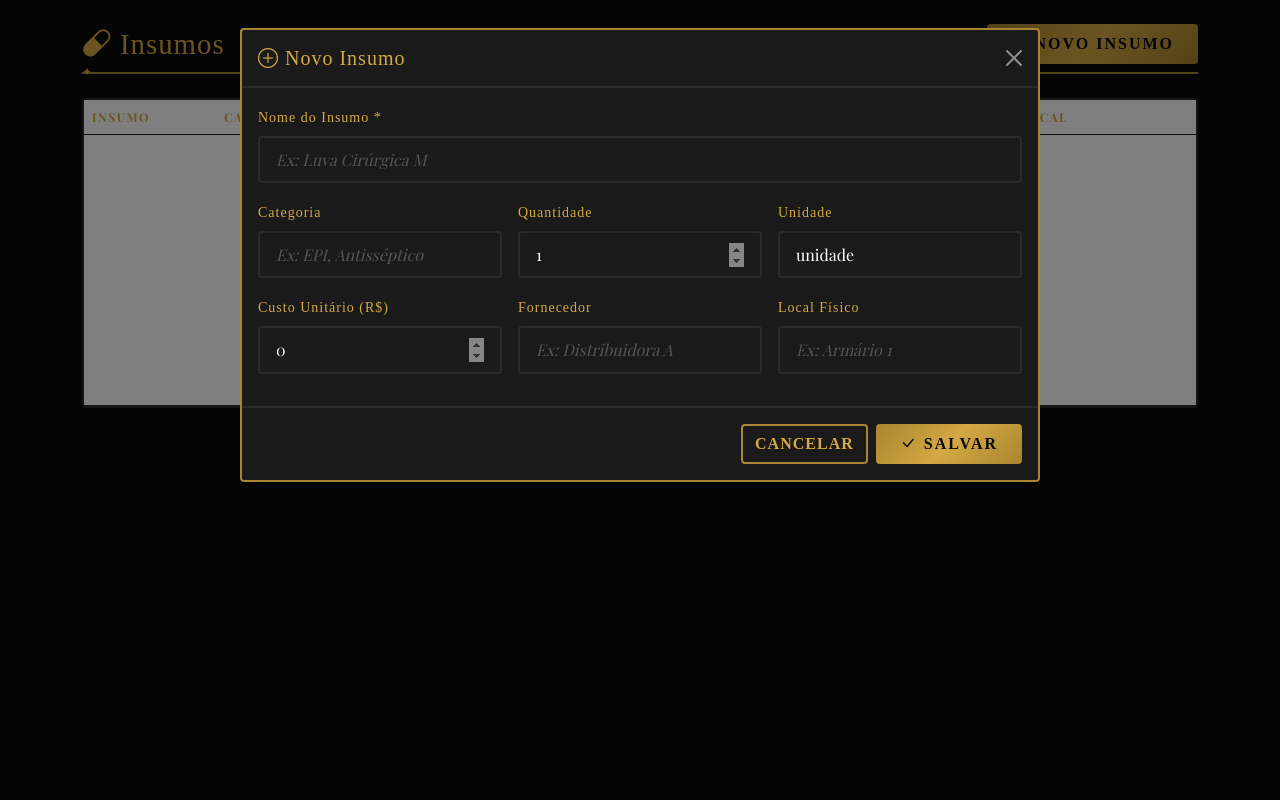
After one commit to triyngtobedev/pirataria-os, a Flask app: template app/templates/insumos.html in a window 1280 px wide, after a click on "NOVO INSUMO". The commit adds this page. Run offline with Flask 3, Linux system fonts and the light colour scheme; the template is opened without the code that fills it, so the values that code supplies are empty; some web fonts are replaced.

Commit message:
Foto produto, Insumos, Financeiro mensal, correção contraste estoque

```diff
--- a/app/static/style.css
+++ b/app/static/style.css
@@ -209,13 +209,18 @@ h1, h2, h3, h4, h5, h6,
 .table-pirataria td {
     border-color: var(--border-color) !important;
     vertical-align: middle;
-    color: #f0f0f0;
+    color: #e0e0e0;
     font-size: 0.9rem;
 }
 
 .table-pirataria td small {
-    color: #f0f0f0;
+    color: #cccccc;
     font-size: 0.9rem;
+}
+
+.table-pirataria tfoot td {
+    font-size: 0.95rem;
+    border-top: 2px solid var(--gold-dark) !important;
 }
 
 .table-pirataria tbody tr:hover {
@@ -238,8 +243,25 @@ h1, h2, h3, h4, h5, h6,
     color: var(--text-primary);
 }
 
-.form-pirataria::placeholder { color: #444; font-style: italic; }
+.form-pirataria::placeholder { color: #555; font-style: italic; }
 .form-pirataria option { background: var(--bg-card); color: var(--text-primary); }
+
+.form-pirataria[type="file"]::-webkit-file-upload-button {
+    background: linear-gradient(135deg, var(--gold-dark), var(--gold));
+    border: none;
+    color: #0a0a0a;
+    font-weight: 700;
+    padding: 0.3rem 0.8rem;
+    border-radius: 2px;
+    cursor: pointer;
+    font-size: 0.8rem;
+    margin-right: 0.5rem;
+}
+
+.nav-link .bi {
+    margin-right: 5px;
+    font-size: 0.9rem;
+}
 
 .status-disponivel {
     color: var(--green-accent);
@@ -343,3 +365,17 @@ h1, h2, h3, h4, h5, h6,
     left: 0;
     font-size: 12px;
 }
+
+.card-pirataria .table-pirataria tbody tr:hover {
+    background: rgba(212, 168, 67, 0.05);
+}
+
+input[type="number"]::-webkit-inner-spin-button {
+    opacity: 0.5;
+}
+
+.ano-nav {
+    display: inline-flex;
+    align-items: center;
+    gap: 0.5rem;
+}
--- a/app/templates/base.html
+++ b/app/templates/base.html
@@ -31,8 +31,10 @@
             <div class="collapse navbar-collapse" id="navbarNav">
                 <ul class="navbar-nav ms-auto">
                     <li class="nav-item"><a class="nav-link {% if request.path == '/dashboard' %}active{% endif %}" href="{{ url_for('dashboard.dashboard') }}"><i class="bi bi-speedometer2"></i>Dashboard</a></li>
-                    <li class="nav-item"><a class="nav-link {% if '/estoque' in request.path %}active{% endif %}" href="{{ url_for('estoque.listar') }}"><i class="bi bi-box-seam"></i>Estoque</a></li>
+                    <li class="nav-item"><a class="nav-link {% if '/estoque' in request.path %}active{% endif %}" href="{{ url_for('estoque.listar') }}"><i class="bi bi-box-seam"></i>Joias</a></li>
+                    <li class="nav-item"><a class="nav-link {% if '/insumos' in request.path %}active{% endif %}" href="{{ url_for('insumos.listar') }}"><i class="bi bi-capsule"></i>Insumos</a></li>
                     <li class="nav-item"><a class="nav-link {% if '/atendimento' in request.path %}active{% endif %}" href="{{ url_for('atendimento.listar') }}"><i class="bi bi-clipboard-check"></i>Atendimentos</a></li>
+                    <li class="nav-item"><a class="nav-link {% if '/financeiro' in request.path %}active{% endif %}" href="{{ url_for('financeiro.mensal') }}"><i class="bi bi-graph-up"></i>Financeiro</a></li>
                     <li class="nav-item"><a class="nav-link" href="{{ url_for('auth.logout') }}"><i class="bi bi-box-arrow-right"></i>Sair</a></li>
                 </ul>
             </div>
--- /dev/null
+++ b/app/templates/insumos.html
@@ -0,0 +1,190 @@
+{% extends "base.html" %}
+{% block title %}Insumos — Pirataria Body Art OS{% endblock %}
+{% block content %}
+<div class="d-flex justify-content-between align-items-center mb-4 section-header">
+    <h4 class="gold-text mb-0" style="font-size:1.8rem;"><i class="bi bi-capsule"></i> Insumos</h4>
+    <button class="btn btn-pirataria" data-bs-toggle="modal" data-bs-target="#modalAdicionar">
+        <i class="bi bi-plus-lg"></i> Novo Insumo
+    </button>
+</div>
+
+<div class="card card-pirataria">
+    <div class="card-body p-0">
+        <div class="table-responsive">
+            <table class="table table-pirataria mb-0">
+                <thead>
+                    <tr>
+                        <th>Insumo</th>
+                        <th>Categoria</th>
+                        <th>Qtd</th>
+                        <th>Unidade</th>
+                        <th>Custo Unt.</th>
+                        <th>Fornecedor</th>
+                        <th>Local</th>
+                        <th style="width:70px;"></th>
+                    </tr>
+                </thead>
+                <tbody>
+                    {% if insumos %}
+                        {% for i in insumos %}
+                        <tr>
+                            <td><strong class="gold-text">{{ i.nome }}</strong></td>
+                            <td><span style="color:#f0f0f0;">{{ i.categoria or '—' }}</span></td>
+                            <td class="fw-bold" style="color:#f0f0f0;">{{ i.quantidade }}</td>
+                            <td style="color:#999999;">{{ i.unidade }}</td>
+                            <td style="color:#f0f0f0;">R$ {{ "%.2f"|format(i.custo_unitario) }}</td>
+                            <td style="color:#999999;">{{ i.fornecedor or '—' }}</td>
+                            <td style="color:#999999;">{{ i.local_fisico or '—' }}</td>
+                            <td>
+                                <div class="d-flex gap-1">
+                                    <button class="btn btn-sm btn-outline-pirataria py-0 px-2" onclick="editarInsumo({{ i.id }}, '{{ i.nome.replace("'", "\\'") }}', '{{ i.categoria.replace("'", "\\'") }}', {{ i.quantidade }}, '{{ i.unidade }}', {{ i.custo_unitario }}, '{{ i.fornecedor.replace("'", "\\'") }}', '{{ i.local_fisico.replace("'", "\\'") }}')">
+                                        <i class="bi bi-pencil"></i>
+                                    </button>
+                                    <a href="{{ url_for('insumos.excluir', id=i.id) }}" class="btn btn-sm" style="border:1px solid var(--red-accent);color:var(--red-accent);border-radius:4px;padding:0 8px;" onclick="return confirm('Remover {{ i.nome }}?')">
+                                        <i class="bi bi-trash"></i>
+                                    </a>
+                                </div>
+                            </td>
+                        </tr>
+                        {% endfor %}
+                    {% else %}
+                        <tr>
+                            <td colspan="8">
+                                <div class="empty-state">
+                                    <i class="bi bi-capsule"></i>
+                                    <p class="mt-2">Nenhum insumo cadastrado</p>
+                                    <button class="btn btn-pirataria btn-sm" data-bs-toggle="modal" data-bs-target="#modalAdicionar">Adicionar Primeiro Insumo</button>
+                                </div>
+                            </td>
+                        </tr>
+                    {% endif %}
+                </tbody>
+            </table>
+        </div>
+    </div>
+</div>
+
+<div class="modal fade" id="modalAdicionar" tabindex="-1">
+    <div class="modal-dialog modal-lg">
+        <div class="modal-content" style="background:var(--bg-card);color:var(--text-primary);border:1px solid var(--border-color);">
+            <div class="modal-header border-secondary">
+                <h5 class="gold-text mb-0"><i class="bi bi-plus-circle"></i> Novo Insumo</h5>
+                <button type="button" class="btn-close btn-close-white" data-bs-dismiss="modal"></button>
+            </div>
+            <form method="POST" action="{{ url_for('insumos.adicionar') }}">
+                <div class="modal-body">
+                    <div class="mb-3">
+                        <label class="form-label gold-text small">Nome do Insumo *</label>
+                        <input type="text" name="nome" class="form-control form-pirataria" placeholder="Ex: Luva Cirúrgica M" required>
+                    </div>
+                    <div class="row g-3 mb-3">
+                        <div class="col-4">
+                            <label class="form-label gold-text small">Categoria</label>
+                            <input type="text" name="categoria" class="form-control form-pirataria" placeholder="Ex: EPI, Antisséptico" list="catList">
+                            <datalist id="catList">
+                                <option value="EPI"><option value="Antisséptico"><option value="Agulha">
+                                <option value="Embalagem"><option value="Higiene"><option value="Descartável">
+                            </datalist>
+                        </div>
+                        <div class="col-4">
+                            <label class="form-label gold-text small">Quantidade</label>
+                            <input type="number" name="quantidade" class="form-control form-pirataria" value="1" step="0.1" min="0">
+                        </div>
+                        <div class="col-4">
+                            <label class="form-label gold-text small">Unidade</label>
+                            <input type="text" name="unidade" class="form-control form-pirataria" value="unidade" list="unidList">
+                            <datalist id="unidList">
+                                <option value="unidade"><option value="par"><option value="ml">
+                                <option value="g"><option value="cx"><option value="pct">
+                            </datalist>
+                        </div>
+                    </div>
+                    <div class="row g-3 mb-3">
+                        <div class="col-4">
+                            <label class="form-label gold-text small">Custo Unitário (R$)</label>
+                            <input type="number" name="custo_unitario" class="form-control form-pirataria" value="0" step="0.01" min="0">
+                        </div>
+                        <div class="col-4">
+                            <label class="form-label gold-text small">Fornecedor</label>
+                            <input type="text" name="fornecedor" class="form-control form-pirataria" placeholder="Ex: Distribuidora A">
+                        </div>
+                        <div class="col-4">
+                            <label class="form-label gold-text small">Local Físico</label>
+                            <input type="text" name="local_fisico" class="form-control form-pirataria" placeholder="Ex: Armário 1">
+                        </div>
+                    </div>
+                </div>
+                <div class="modal-footer border-secondary">
+                    <button type="button" class="btn btn-outline-pirataria" data-bs-dismiss="modal">Cancelar</button>
+                    <button type="submit" class="btn btn-pirataria"><i class="bi bi-check-lg"></i> Salvar</button>
+                </div>
+            </form>
+        </div>
+    </div>
+</div>
+
+<div class="modal fade" id="modalEditar" tabindex="-1">
+    <div class="modal-dialog modal-lg">
+        <div class="modal-content" style="background:var(--bg-card);color:var(--text-primary);border:1px solid var(--border-color);">
+            <div class="modal-header border-secondary">
+                <h5 class="gold-text mb-0"><i class="bi bi-pencil"></i> Editar Insumo</h5>
+                <button type="button" class="btn-close btn-close-white" data-bs-dismiss="modal"></button>
+            </div>
+            <form method="POST" id="formEditar">
+                <div class="modal-body">
+                    <div class="mb-3">
+                        <label class="form-label gold-text small">Nome do Insumo *</label>
+                        <input type="text" name="nome" id="editNome" class="form-control form-pirataria" required>
+                    </div>
+                    <div class="row g-3 mb-3">
+                        <div class="col-4">
+                            <label class="form-label gold-text small">Categoria</label>
+                            <input type="text" name="categoria" id="editCategoria" class="form-control form-pirataria" list="catList">
+                        </div>
+                        <div class="col-4">
+                            <label class="form-label gold-text small">Quantidade</label>
+                            <input type="number" name="quantidade" id="editQuantidade" class="form-control form-pirataria" step="0.1" min="0">
+                        </div>
+                        <div class="col-4">
+                            <label class="form-label gold-text small">Unidade</label>
+                            <input type="text" name="unidade" id="editUnidade" class="form-control form-pirataria" list="unidList">
+                        </div>
+                    </div>
+                    <div class="row g-3 mb-3">
+                        <div class="col-4">
+                            <label class="form-label gold-text small">Custo Unitário (R$)</label>
+                            <input type="number" name="custo_unitario" id="editCusto" class="form-control form-pirataria" step="0.01" min="0">
+                        </div>
+                        <div class="col-4">
+                            <label class="form-label gold-text small">Fornecedor</label>
+                            <input type="text" name="fornecedor" id="editFornecedor" class="form-control form-pirataria">
+                        </div>
+                        <div class="col-4">
+                            <label class="form-label gold-text small">Local Físico</label>
+                            <input type="text" name="local_fisico" id="editLocal" class="form-control form-pirataria">
+                        </div>
+                    </div>
+                </div>
+                <div class="modal-footer border-secondary">
+                    <button type="button" class="btn btn-outline-pirataria" data-bs-dismiss="modal">Cancelar</button>
+                    <button type="submit" class="btn btn-pirataria"><i class="bi bi-check-lg"></i> Atualizar</button>
+                </div>
+            </form>
+        </div>
+    </div>
+</div>
+
+<script>
+function editarInsumo(id, nome, categoria, qtd, unidade, custo, fornecedor, local) {
+    document.getElementById('formEditar').action = '{{ url_for("insumos.editar", id=0) }}'.replace('0', id);
+    document.getElementById('editNome').value = nome;
+    document.getElementById('editCategoria').value = categoria;
+    document.getElementById('editQuantidade').value = qtd;
+    document.getElementById('editUnidade').value = unidade;
+    document.getElementById('editCusto').value = custo;
+    document.getElementById('editFornecedor').value = fornecedor;
+    document.getElementById('editLocal').value = local;
+    new bootstrap.Modal(document.getElementById('modalEditar')).show();
+}
+</script>
+{% endblock %}
```
Also changed, not shown: app/__init__.py (+6 -1 lines), app/blueprints/estoque.py (+22 -2 lines), app/blueprints/financeiro.py (added, +94 -0 lines), app/blueprints/insumos.py (added, +65 -0 lines), app/models/schemas.py (+15 -0 lines), app/templates/estoque.html (+54 -15 lines), app/templates/financeiro.html (added, +99 -0 lines).
